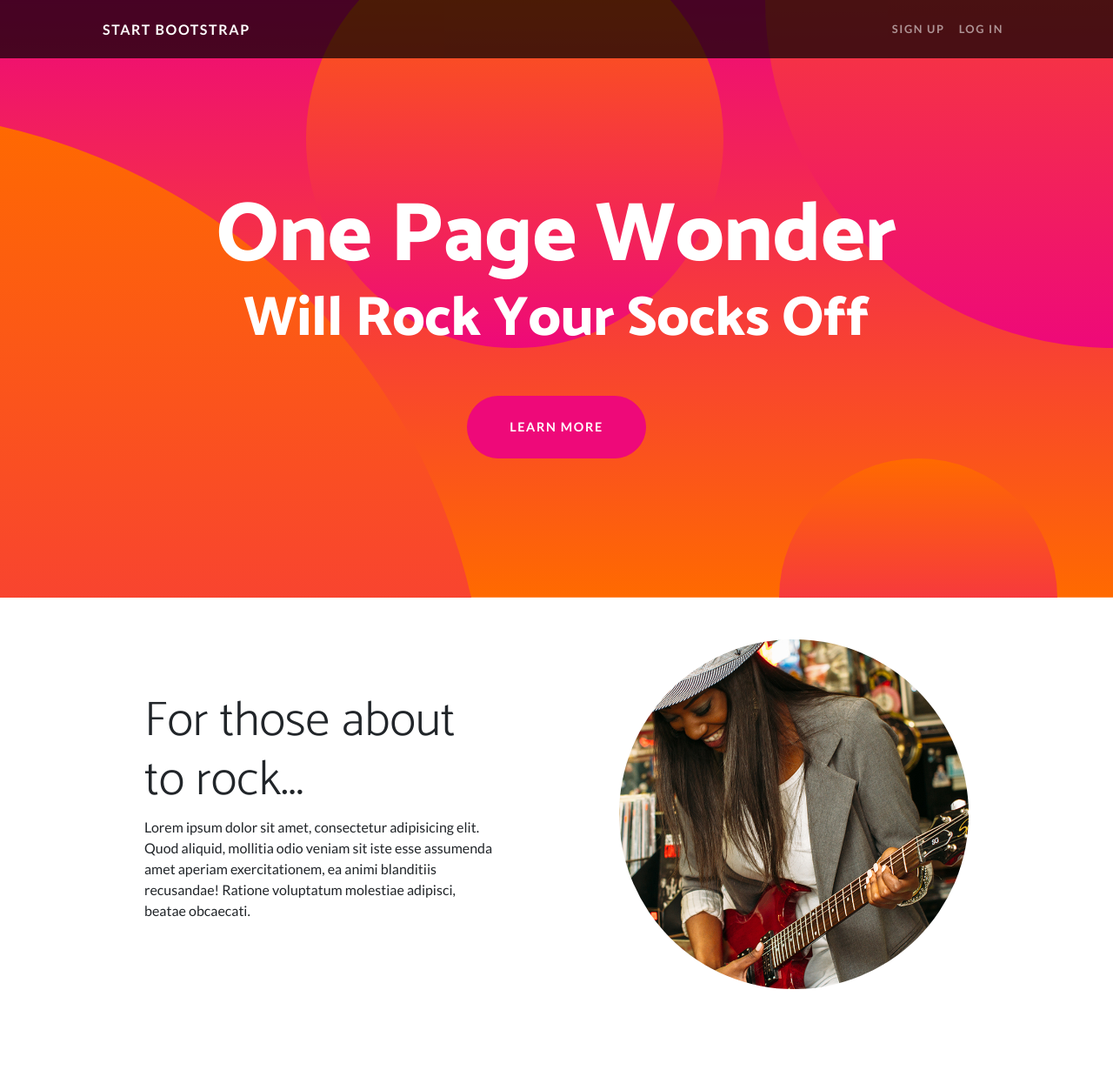
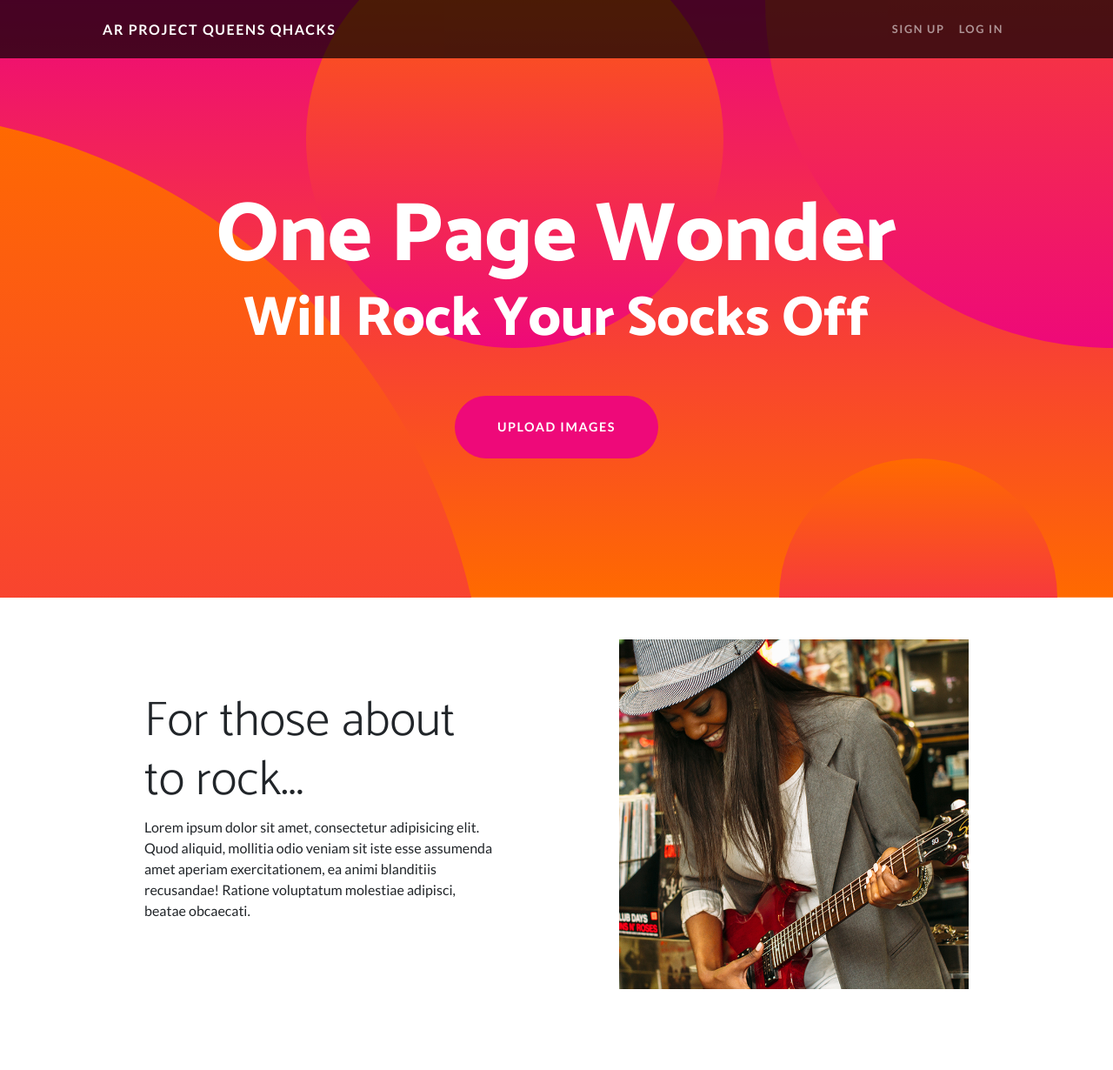
Before and after one commit to victorsandru/qhacks2022, a plain HTML site: page index.html in a window 1280 px wide. Shown: the top 1230 px of the page at 87% size. Drawn offline with nearby package versions, Linux system fonts and the light colour scheme.

Commit message:
created a new file as placeholder: indexplaceholder.html

```diff
--- a/index.html
+++ b/index.html
@@ -19,7 +19,7 @@
         <!-- Navigation-->
         <nav class="navbar navbar-expand-lg navbar-dark navbar-custom fixed-top">
             <div class="container px-5">
-                <a class="navbar-brand" href="#page-top">Start Bootstrap</a>
+                <a class="navbar-brand" href="#page-top">AR Project Queens QHACKS</a>
                 <button class="navbar-toggler" type="button" data-bs-toggle="collapse" data-bs-target="#navbarResponsive" aria-controls="navbarResponsive" aria-expanded="false" aria-label="Toggle navigation"><span class="navbar-toggler-icon"></span></button>
                 <div class="collapse navbar-collapse" id="navbarResponsive">
                     <ul class="navbar-nav ms-auto">
@@ -35,7 +35,7 @@
                 <div class="container px-5">
                     <h1 class="masthead-heading mb-0">One Page Wonder</h1>
                     <h2 class="masthead-subheading mb-0">Will Rock Your Socks Off</h2>
-                    <a class="btn btn-primary btn-xl rounded-pill mt-5" href="#scroll">Learn More</a>
+                    <a class="btn btn-primary btn-xl rounded-pill mt-5" href="#scroll">Upload Images</a>
                 </div>
             </div>
             <div class="bg-circle-1 bg-circle"></div>
@@ -48,7 +48,7 @@
             <div class="container px-5">
                 <div class="row gx-5 align-items-center">
                     <div class="col-lg-6 order-lg-2">
-                        <div class="p-5"><img class="img-fluid rounded-circle" src="assets/img/01.jpg" alt="..." /></div>
+                        <div class="p-5"><img class="img-fluid " src="assets/img/01.jpg" alt="..." /></div>
                     </div>
                     <div class="col-lg-6 order-lg-1">
                         <div class="p-5">
```
Also changed, not shown: indexplaceholder.html (added).
